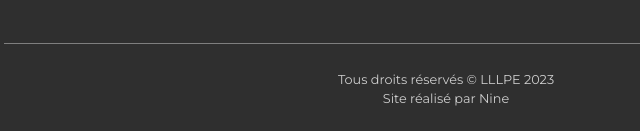
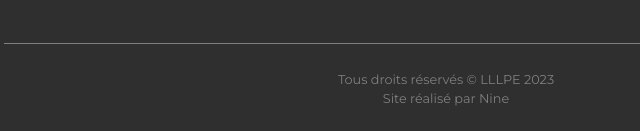
Before and after one commit to severine-cuenot/parlonsen, a React app: page /credits in a window 1280 px wide. Shown: the part 922-1053 px from the top of the page, 194-834 px from the left. Built offline with nearby package versions, Linux system fonts and the light colour scheme; a web font is replaced by a local one.

Commit message:
:hammer: fix: fixed footer css

```diff
--- a/src/components/AppFooter/style.scss
+++ b/src/components/AppFooter/style.scss
@@ -80,7 +80,7 @@
     flex-direction: column;
     align-items: center;
     margin-top: 1.6em;
-    color: vars.$lightGrey;
+    color: vars.$grey;
   }
 
   &__fbimg-dsktop {
```
